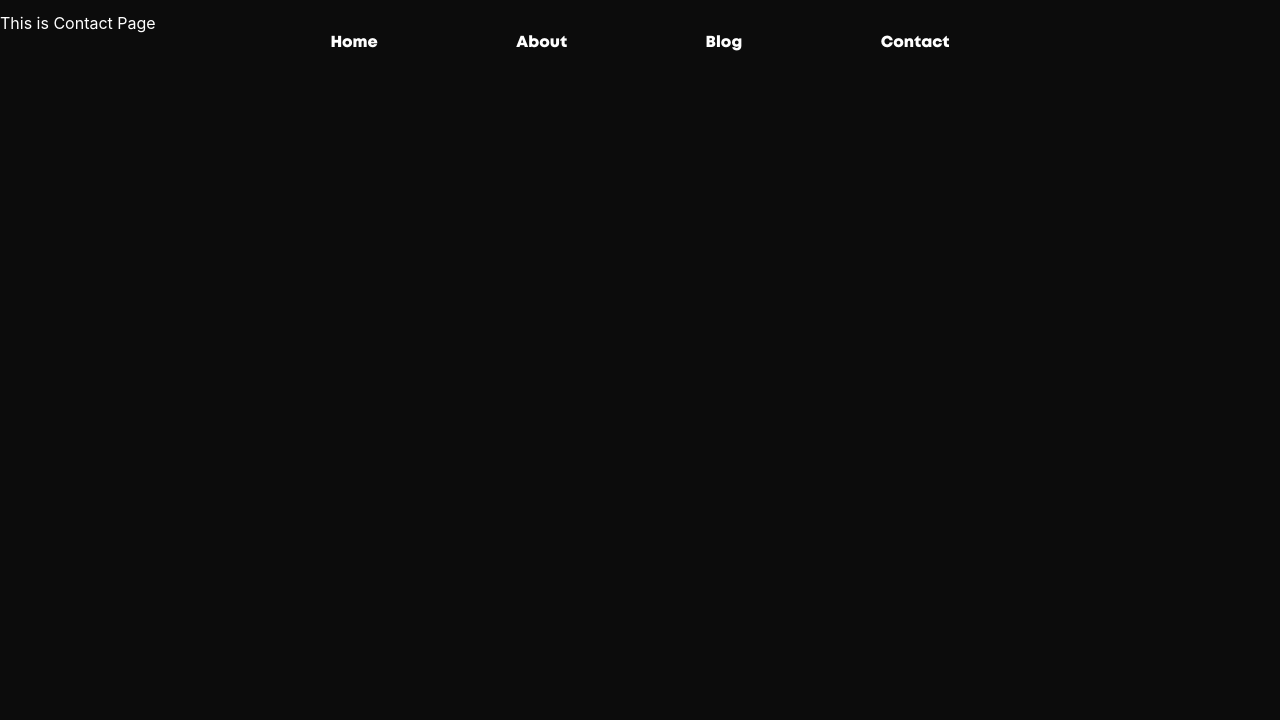
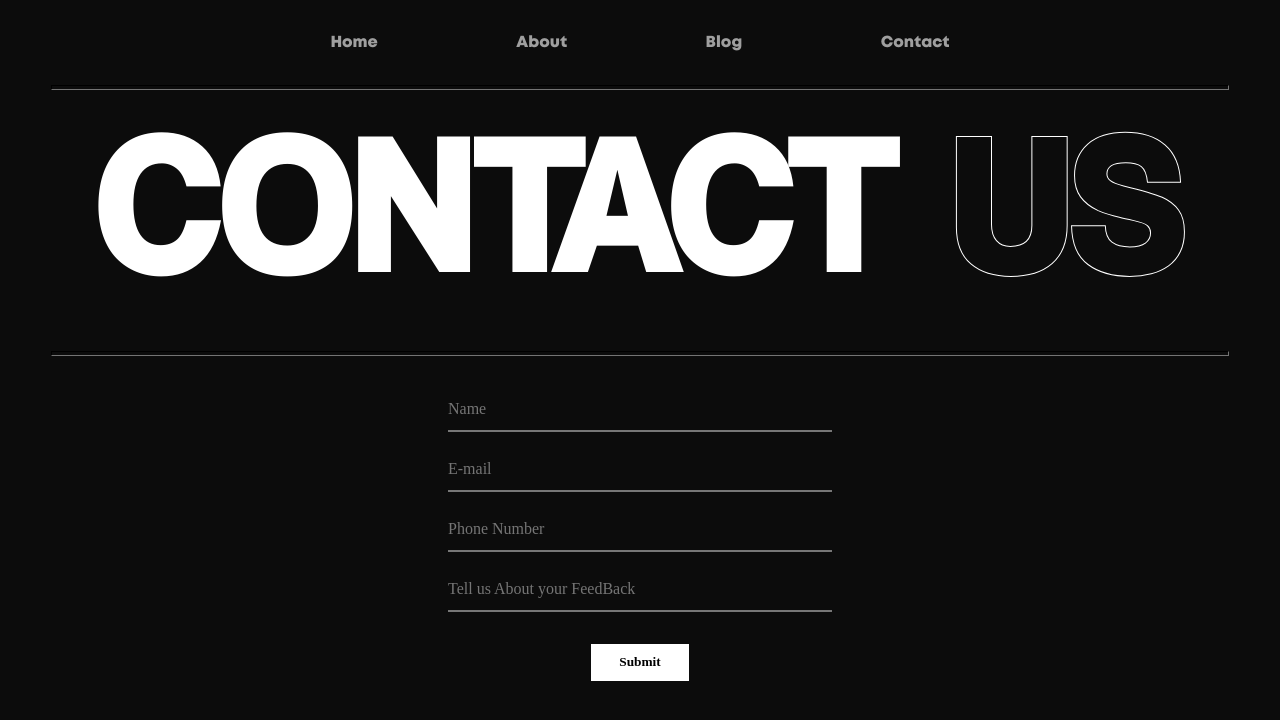
Before and after one commit to dhruv-colosus/dartblog, a Next.js app: page /contact in a window 1280 px wide. Shown: the top 720 px of the page. Built offline with nearby package versions, Linux system fonts and the light colour scheme.

Commit message:
Added Contact Us Page

```diff
--- a/components/Navbar.js
+++ b/components/Navbar.js
@@ -1,22 +1,51 @@
-import React from "react";
+import React, { useState } from "react";
 import Link from "next/link";
 import styles from "../styles/Home.module.css";
 
 const Navbar = () => {
+  const [active, setActive] = useState("home");
   return (
     <nav className={styles.navbar}>
       <ul>
         <Link href="/">
-          <li>Home</li>
+          <li
+            className={active === "home" ? `styles.${active}` : ""}
+            onClick={() => {
+              setActive("home");
+            }}
+          >
+            Home
+          </li>
         </Link>
         <Link href="/about">
-          <li>About</li>
+          <li
+            className={active === "about" ? `styles.${active}` : ""}
+            onClick={() => {
+              setActive("about");
+            }}
+          >
+            About
+          </li>
         </Link>
         <Link href="/blog">
-          <li>Blog</li>
+          <li
+            className={active === "blog" ? `styles.${active}` : ""}
+            onClick={() => {
+              setActive("blog");
+            }}
+          >
+            Blog
+          </li>
         </Link>
         <Link href="/contact">
-          <li>Contact</li>
+          <li
+            className={active === "contact" ? `styles.${active}` : ""}
+            onClick={() => {
+              setActive("contact");
+            }}
+          >
+            Contact
+          </li>
         </Link>
       </ul>
     </nav>
--- /dev/null
+++ b/contactdata/1.json
@@ -0,0 +1 @@
+{"name":"Sarthak Deora","phone":"8888888888","email":"dhruvdeora31@gmail.com","desc":"This is the description that I want you to know"}
--- /dev/null
+++ b/contactdata/2.json
@@ -0,0 +1 @@
+{"name":"Sarthak Deora","phone":"8888888888","email":"dhruvdeora31@gmail.com","desc":"This is the description that I want you to know"}
--- /dev/null
+++ b/contactdata/3.json
@@ -0,0 +1 @@
+{"name":"Sarthak Deora","phone":"8888888888","email":"dhruvdeora31@gmail.com","desc":"This is the description that I want you to know"}
--- /dev/null
+++ b/contactdata/4.json
@@ -0,0 +1 @@
+{"name":"Dhruv Deora","email":"dhruvdeora31@gmail.com","phone":"08800434603","desc":"This is very nice blog website"}
--- /dev/null
+++ b/contactdata/5.json
@@ -0,0 +1 @@
+{"name":"Sample","email":"test2@gmail.com","phone":"08800434603","desc":"nice"}
--- /dev/null
+++ b/pages/api/postcontact.js
@@ -0,0 +1,17 @@
+import * as fs from "fs";
+
+export default async function handler(req, res) {
+  if (req.method === "POST") {
+    let data = await fs.promises.readdir("contactdata");
+
+    fs.promises.writeFile(
+      `contactdata/${data.length + 1}.json`,
+      JSON.stringify(req.body),
+      () => {}
+    );
+    res.status(200).json(req.body);
+  } else {
+    res.status(200).json(["Hello"]);
+    // Handle any other HTTP method
+  }
+}
--- a/pages/contact.js
+++ b/pages/contact.js
@@ -1,7 +1,118 @@
-import React from "react";
+import React, { useState } from "react";
+import styles from "../styles/About.module.css";
+import styles2 from "../styles/Contact.module.css";
 
 const Contact = () => {
-  return <div>This is Contact Page</div>;
+  const [name, setName] = useState("");
+  const [phone, setPhone] = useState("");
+  const [desc, setDesc] = useState("");
+  const [email, setEmail] = useState("");
+  const handleSubmit = (e) => {
+    e.preventDefault();
+
+    const data = { name, email, phone, desc };
+
+    fetch("http://localhost:3000/api/postcontact", {
+      method: "POST", // or 'PUT'
+      headers: {
+        "Content-Type": "application/json",
+      },
+      body: JSON.stringify(data),
+    })
+      .then((response) => response.json())
+      .then((data) => {
+        console.log("Success:", data);
+        alert("Thanks for Contacting Us , We will be reaching you soon");
+        setDesc("");
+        setEmail("");
+        setName("");
+        setPhone("");
+      })
+      .catch((error) => {
+        console.error("Error:", error);
+      });
+  };
+
+  const handleChange = (e) => {
+    if (e.target.name === "name") {
+      setName(e.target.value);
+    } else if (e.target.name === "phone") {
+      setPhone(e.target.value);
+    } else if (e.target.name === "desc") {
+      setDesc(e.target.value);
+    } else if (e.target.name === "email") {
+      setEmail(e.target.value);
+    }
+  };
+  return (
+    <>
+      <main className={styles.main}>
+        <hr
+          style={{
+            borderColor: "rgb(32,32,32)",
+            width: "92vw",
+            height: "5px",
+          }}
+        />
+        <h1 className={styles.title}>
+          CONTACT <span className={styles2.span}>US</span>
+        </h1>
+        <hr
+          style={{
+            borderColor: "rgb(32,32,32)",
+            width: "92vw",
+            height: "5px",
+          }}
+        />
+        <form className={styles2.form} onSubmit={handleSubmit}>
+          <div className={styles2.formgrp}>
+            {/* <label for="exampleInputPassword1">Password</label> */}
+            <input
+              name="name"
+              type="text"
+              placeholder="Name"
+              value={name}
+              onChange={handleChange}
+            />
+          </div>
+          <div className={styles2.formgrp}>
+            {/* <label for="exampleInputEmail1">Email address</label> */}
+            <input
+              name="email"
+              type="email"
+              placeholder="E-mail"
+              value={email}
+              onChange={handleChange}
+            />
+          </div>
+          <div className={styles2.formgrp}>
+            {/* <label for="exampleInputPassword1">Password</label> */}
+            <input
+              name="phone"
+              type="text"
+              placeholder="Phone Number"
+              value={phone}
+              onChange={handleChange}
+            />
+          </div>
+          <div className={styles2.formgrp}>
+            {/* <label for="exampleInputPassword1">Password</label> */}
+            <input
+              name="desc"
+              type="text"
+              placeholder="Tell us About your FeedBack"
+              value={desc}
+              onChange={handleChange}
+            />
+          </div>
+
+          <button type="submit" className="btn btn-primary">
+            Submit
+          </button>
+        </form>
+      </main>
+    </>
+  );
 };
 
 export default Contact;
--- /dev/null
+++ b/styles/Contact.module.css
@@ -0,0 +1,76 @@
+.main {
+  min-height: 100vh;
+  padding: 4rem 0;
+  flex: 1;
+  /* display: flex;
+  flex-direction: column;
+  justify-content: center; */
+  align-items: center;
+}
+
+.title a {
+  color: #0070f3;
+  text-decoration: none;
+}
+
+.title a:hover,
+.title a:focus,
+.title a:active {
+  text-decoration: underline;
+}
+
+.title {
+  margin: 0;
+  line-height: 1.15;
+  font-size: 12rem;
+  font-family: header;
+  letter-spacing: 6px;
+  color: white;
+  margin-bottom: 2rem;
+}
+
+.title {
+  text-align: center;
+}
+.span {
+  color: rgb(12, 12, 12);
+  -webkit-text-stroke-width: 1px;
+  -webkit-text-stroke-color: rgb(255, 255, 255);
+}
+
+.form {
+  display: flex;
+  flex-direction: column;
+  justify-content: center;
+  margin-top: 2rem;
+  /* max-width: 50vw; */
+  align-items: center;
+  position: relative;
+}
+
+.formgrp input {
+  background-color: rgb(12, 12, 12);
+  min-width: 30vw;
+  padding: 0.75rem 0.75rem 0.75rem 0;
+  margin-bottom: 1rem;
+  outline: 0;
+  border-width: 0 0 2px;
+  border-color: rgb(35, 35, 35);
+  color: white;
+  font-size: 1rem;
+  font-family: "Poppins";
+  margin-bottom: 1rem;
+}
+
+.formgrp input:focus {
+  border-color: rgb(58, 57, 57);
+}
+
+.form button {
+  background-color: white;
+  margin-top: 1rem;
+  border: 0px solid;
+  padding: 0.65rem 1.75rem;
+  font-family: "Poppins";
+  font-weight: 700;
+}
--- a/styles/Home.module.css
+++ b/styles/Home.module.css
@@ -47,12 +47,27 @@
   font-family: meslo;
   font-size: 1rem;
   font-weight: bold;
-  color: white;
+  color: rgb(159, 159, 159);
   padding: 0 2rem 0 2rem;
 }
 
+.home {
+  color: rgb(255, 255, 255) !important;
+}
+.contact {
+  color: rgb(255, 255, 255) !important;
+}
+
+.blog {
+  color: rgb(255, 255, 255) !important;
+}
+
+.about {
+  color: rgb(255, 255, 255) !important;
+}
+
 .navbar ul li:hover {
-  color: rgb(159, 159, 159);
+  color: rgb(255, 255, 255);
   transition: all 100ms ease-in;
   cursor: pointer;
 }
```
